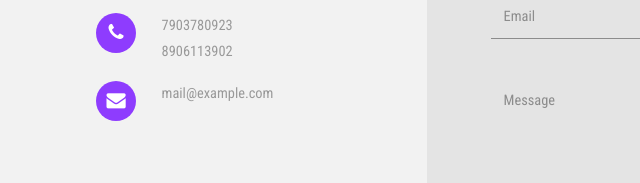
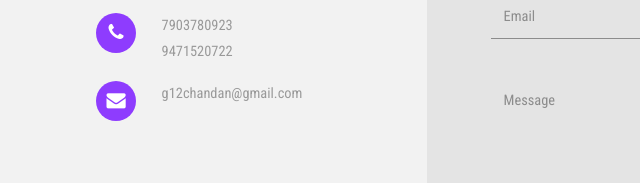
Before and after one commit to shivamkrch/horizon2020-1, a plain HTML site: page index.html in a window 1280 px wide. Shown: the part 5803-5986 px from the top of the page, 0-640 px from the left. Drawn offline with Linux system fonts and the light colour scheme.

Commit message:
mail added

```diff
--- a/index.html
+++ b/index.html
@@ -842,7 +842,7 @@
 					</div>
 					<div class="address-info">
 						<p>7903780923<br>
-                        8906113902</p>
+                        9471520722</p>
 					</div>
 					<div class="clearfix"> </div>
 				</div>
@@ -851,7 +851,7 @@
 						<i class="fa fa-envelope" aria-hidden="true"></i>
 					</div>
 					<div class="address-info">
-						<p><a href="mailto:example@email.com">mail@example.com</a></p>
+						<p><a href="mailto:g12chandan@email.com">g12chandan@gmail.com</a></p>
 					</div>
 					<div class="clearfix"> </div>
 				</div>
```
